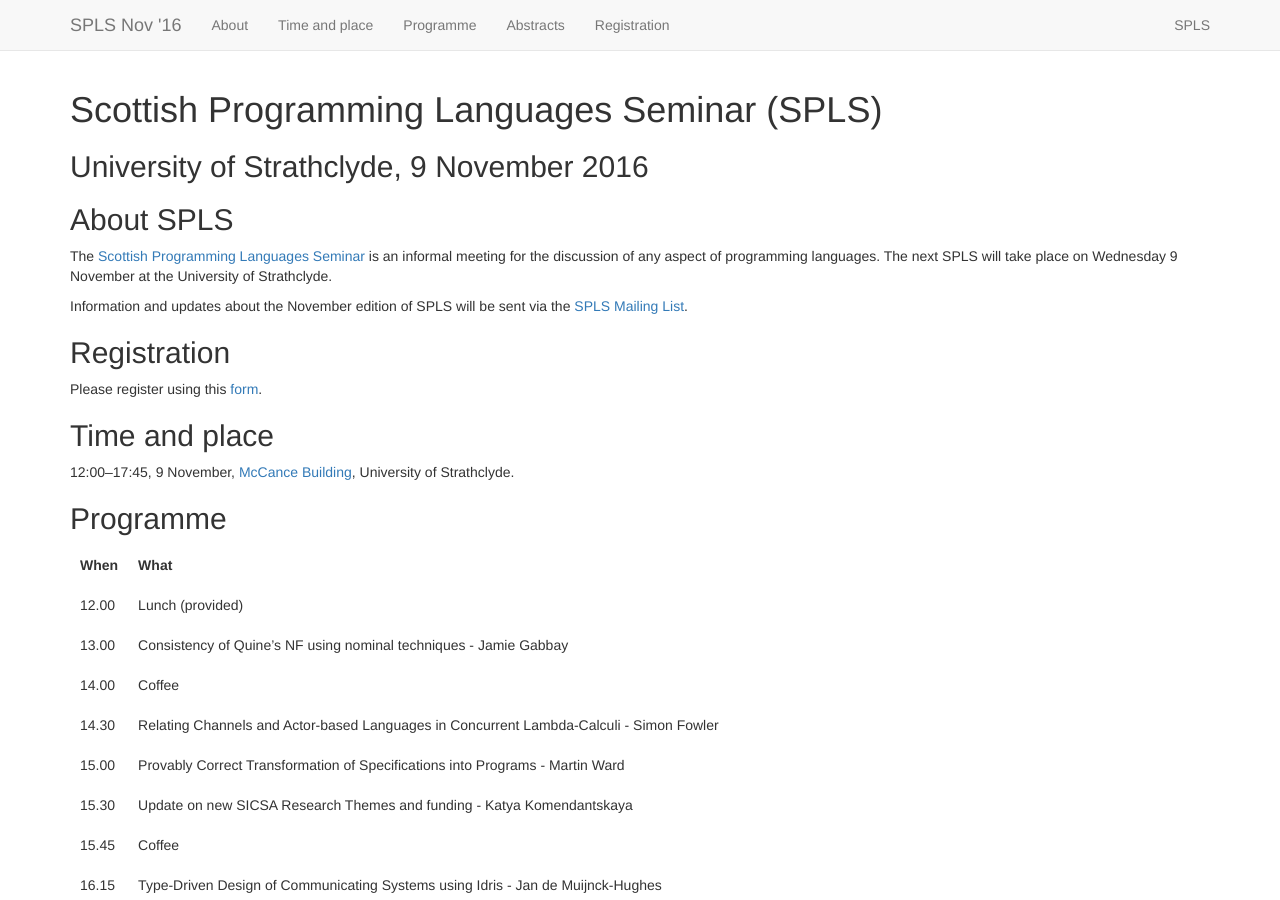
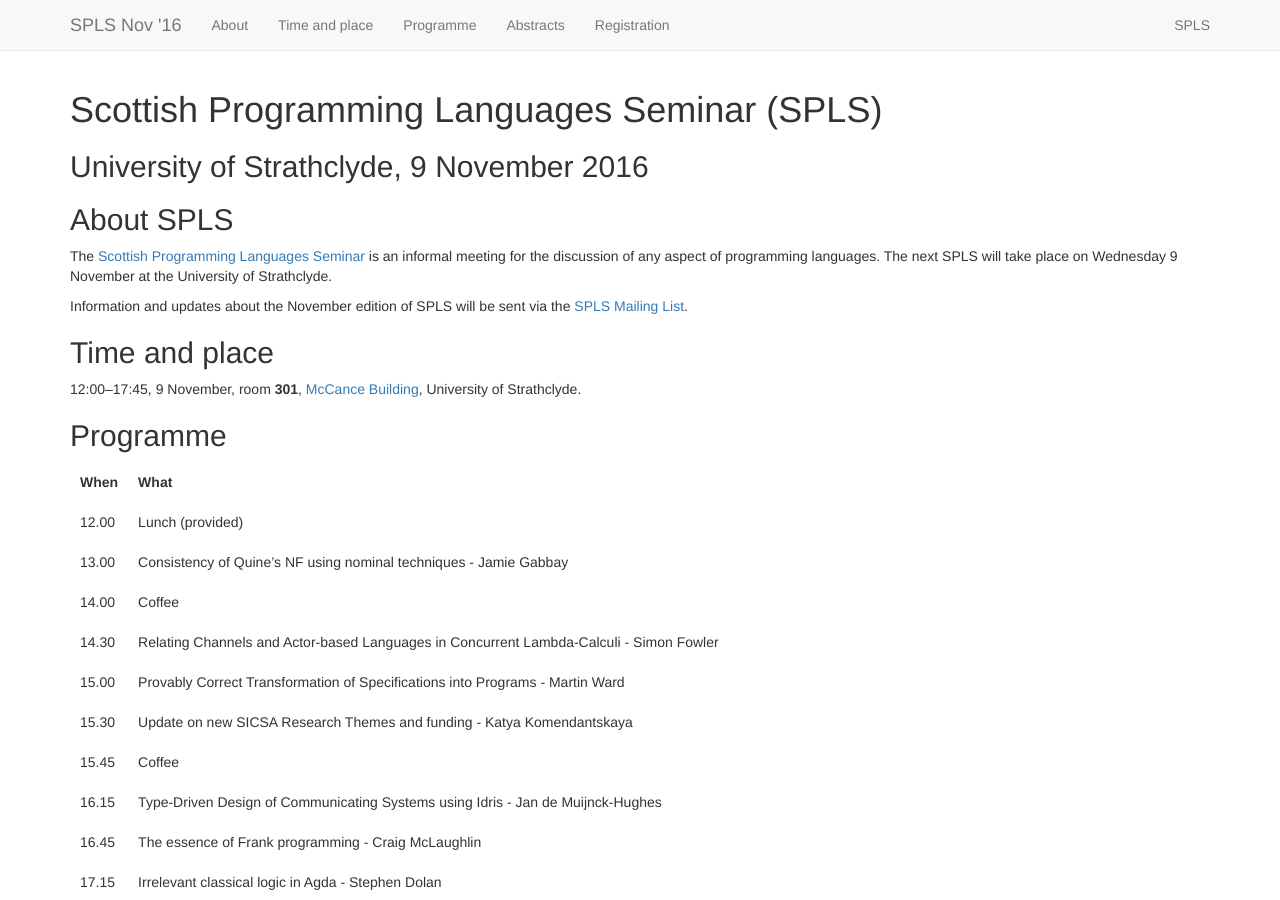
Before and after one commit to msp-strath/spls-16, a Jekyll site: the page built from index.md, in a window 1280 px wide and 900 px high. Built offline with Jekyll 4.4.1, drawn with Linux system fonts in a browser that asks for light colours; nearby versions of some CDN libraries; some of the changed text lies outside the part shown.

Commit message:
room 301

```diff
--- a/index.md
+++ b/index.md
@@ -16,12 +16,8 @@ The next SPLS will take place on Wednesday 9 November at the University of Strat
 Information and updates about the November edition of SPLS will be sent
 via the [SPLS Mailing List](https://mr1.dcs.gla.ac.uk/mailman/listinfo/spls).
 
-## Registration
-
-Please register using this [form](https://goo.gl/forms/Fngd3qYbwh4lDtjm2).
-
 ## Time and place
-12:00--17:45, 9 November, [McCance Building](https://goo.gl/maps/2JjoPR6FvY82), University of Strathclyde.
+12:00--17:45, 9 November, room **301**, [McCance Building](https://goo.gl/maps/2JjoPR6FvY82), University of Strathclyde.
 
 ## Programme
 
```
Also changed, not shown: other parts of index.md (+4 -0 lines).
